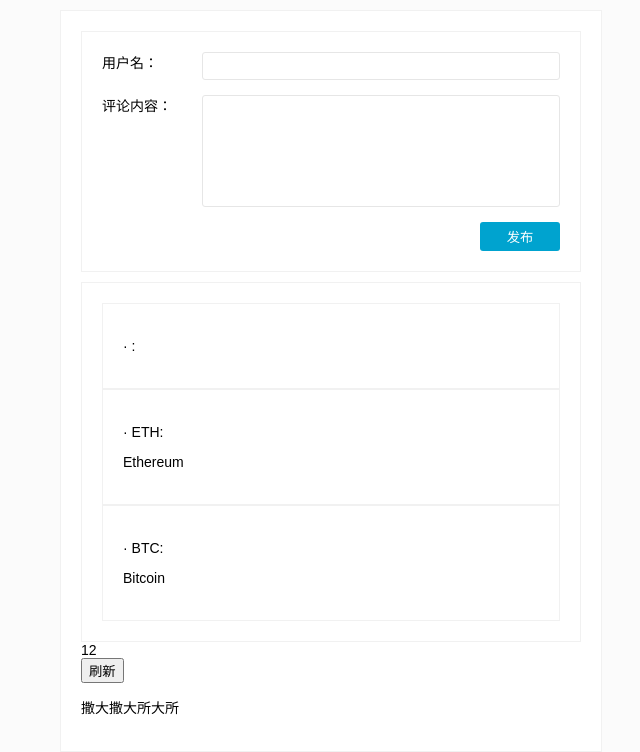
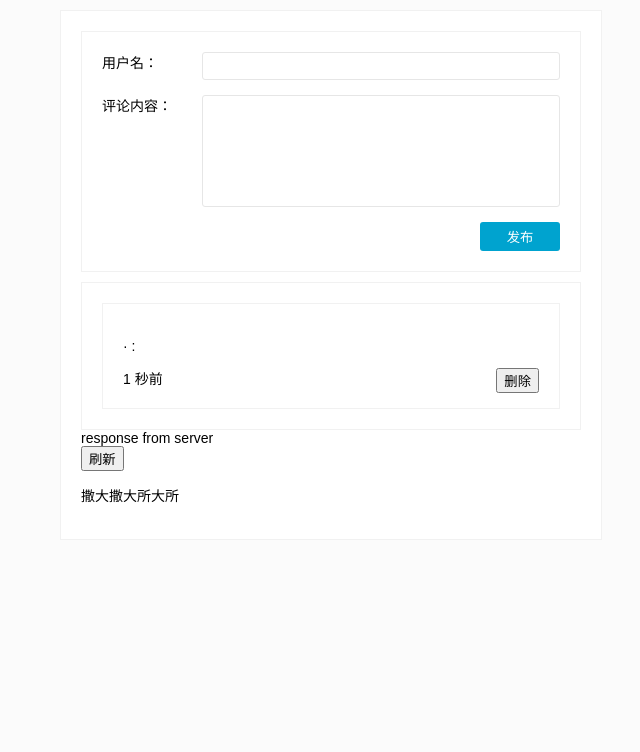
Before and after one commit to Shsgear/dva, a React (Create React App) app in the folder comment-app/: page / in a window 1280 px wide. Both pictures are taken after a click on the button "发布". Shown: the top 752 px of the page, without its empty margins (309-949 px from the left). Built offline with nearby package versions, Linux system fonts and the light colour scheme.

Commit message:
update 删除评论 、持久化评论、HOC

```diff
--- a/comment-app/src/Comment.js
+++ b/comment-app/src/Comment.js
@@ -4,15 +4,64 @@
 class Comment extends Component {
   static propTypes = {
     comment: Proptypes.object.isRequired,
+    onDeleteComment: Proptypes.func,
+    index: Proptypes.number
+  }
+  constructor(props) {
+    super(props);
+    this.state = {
+      timeString: '',
+    }
+  }
+  componentWillMount() {
+    // console.log('will mount', this.props.comment);
+    this._updateTimeString();
+    this._timer = setInterval(
+      this._updateTimeString.bind(this),
+      5000
+    )
+  }
+  componentWillUnmount() {
+    clearInterval(this._timer);
+    this._timer = null;
   }
 
 
+  _updateTimeString () {
+    const { createTime } = this.props.comment;
+    const duration = (+Date.now() - createTime) / 1000;
+    console.log(createTime, duration);
+    this.setState({
+      timeString: duration > 60
+        ? `${Math.round(duration / 60)}分钟前`
+        : `${Math.round(Math.max(duration, 1))} 秒前`
+    })
+  }
+  handleDeleteComment() {
+    if (this.props.onDeleteComment) {
+      this.props.onDeleteComment(this.props.index);
+    }
+  }
+  _getProcessedContent(content) {
+    return content
+      .replace(/&/g, "&amp;")
+      .replace(/</g, "&lt;")
+      .replace(/>/g, "&gt;")
+      .replace(/"/g, "&quot;")
+      .replace(/'/g, "&#039;")
+      .replace(/`([\S\s]+?)`/g, '<code>$1</code>')
+  }
   render() {
-    const {msg, name} = this.props.comment;
+    const { msg, name, createTime } = this.props.comment;
     return (
       <div className="comment-list">
         <p>· {name}: </p>
-        <p>{msg}</p>
+        {/* <p>{msg}</p> */}
+        <p dangerouslySetInnerHTML={{__html: this._getProcessedContent(msg)}}></p>
+        <span>{ this.state.timeString }</span>
+        <button className='comment-delete' style={ { float: "right" } } onClick={this.handleDeleteComment.bind(this)}>
+          删除
+        </button>
       </div>
     )
   }
--- a/comment-app/src/CommentApp.jsx
+++ b/comment-app/src/CommentApp.jsx
@@ -6,37 +6,50 @@
   constructor() {
     super();
     this.state = {
-      comments: [
-        {
-          name: 'ETH',
-          msg: 'Ethereum',
-        },
-        {
-          name: 'BTC',
-          msg: 'Bitcoin',
-        },
-      ],
+      comments: [],
       currentUserName: '',
     }
   }
+  componentWillMount() {
+    this._loadComments();
+  }
   handleSubmitComment(comment) {
+    console.log('comment', comment);
     this.setState({
       comments: [comment, ...this.state.comments],
       currentUserName: comment.name
     }, () => {
       this._saveUsername(this.state.currentUserName);
+      this._saveComments(this.state.comments);
     });
 
+  }
+  _loadComments() {
+    let comments = localStorage.getItem('comments');
+    // console.log(comments);
+    if (comments) {
+      comments = JSON.parse(comments);
+      this.setState({ comments });
+    }
+  }
+  _saveComments(comments) {
+    localStorage.setItem('comments', JSON.stringify(comments))
   }
   _saveUsername (username) {
     localStorage.setItem('username', username)
   }
-
+  handleDeleteComment(index) {
+    console.log(index);
+    const { comments } = this.state;
+    comments.splice(index, 1);
+    this.setState({ comments });
+    this._saveComments(comments);
+  }
   render() {
     return (
       <div className="wrapper">
         <CommentInput onSubmit={this.handleSubmitComment.bind(this)}></CommentInput>
-        <CommentList comments={this.state.comments}></CommentList>
+        <CommentList comments={this.state.comments} onDeleteComment={this.handleDeleteComment.bind(this)}></CommentList>
         <Post></Post>
         <Ref></Ref>
       </div>
@@ -46,7 +59,7 @@
 function getPostData() {
   return new Promise((res, rej) => {
     setTimeout(() => {
-      res(12);
+      res('response from server');
     }, 1000)
   })
 }
--- a/comment-app/src/CommentInput.js
+++ b/comment-app/src/CommentInput.js
@@ -10,6 +10,7 @@
     this.state = {
       name: '',
       msg: '',
+      createTime: '',
     }
   }
 
@@ -37,7 +38,7 @@
   handleSubmit() {
     const { name, msg } = this.state;
     if (this.props.onSubmit) {
-      this.props.onSubmit({ name, msg });
+      this.props.onSubmit({ name, msg, createTime: +new Date() });
     }
     this.setState({
       name,
--- a/comment-app/src/CommmentList.js
+++ b/comment-app/src/CommmentList.js
@@ -6,13 +6,21 @@
 class CommentList extends Component {
   static propTypes = {
     comments: PropTypes.array.isRequired,
+    onDeleteComment: PropTypes.func,
+    index: PropTypes.number
   }
 
+
+  handleDeleteComment(index) {
+    if (this.props.onDeleteComment) {
+      this.props.onDeleteComment(index);
+    }
+  }
 
   render() {
     return (
       <div className="comment-list">
-        {this.props.comments.map((comment, i) => <Comment comment={comment} key={i} />)}
+        {this.props.comments.map((comment, i) => <Comment comment={comment} index={i} key={comment.createTime} onDeleteComment={this.handleDeleteComment.bind(this)} />)}
       </div>
     )
   }
```
Also changed, not shown: comment-app/src/components/HOC/example.jsx (added, +20 -0 lines).
